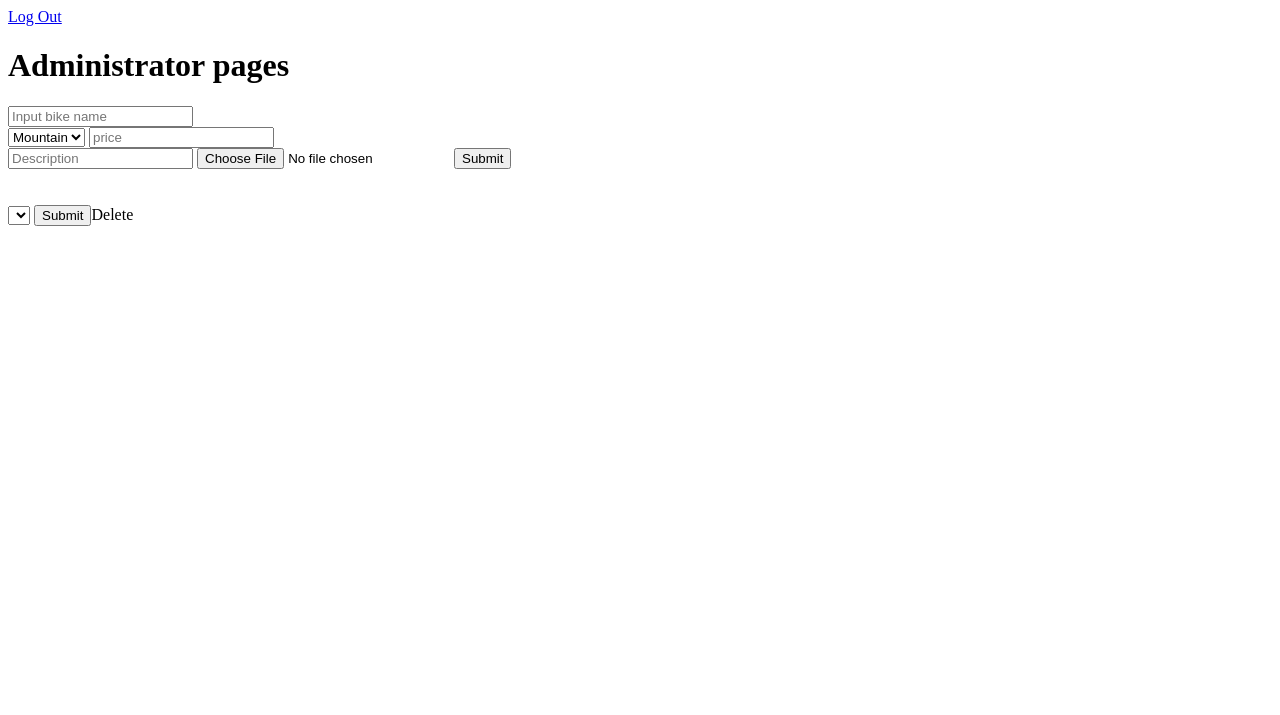
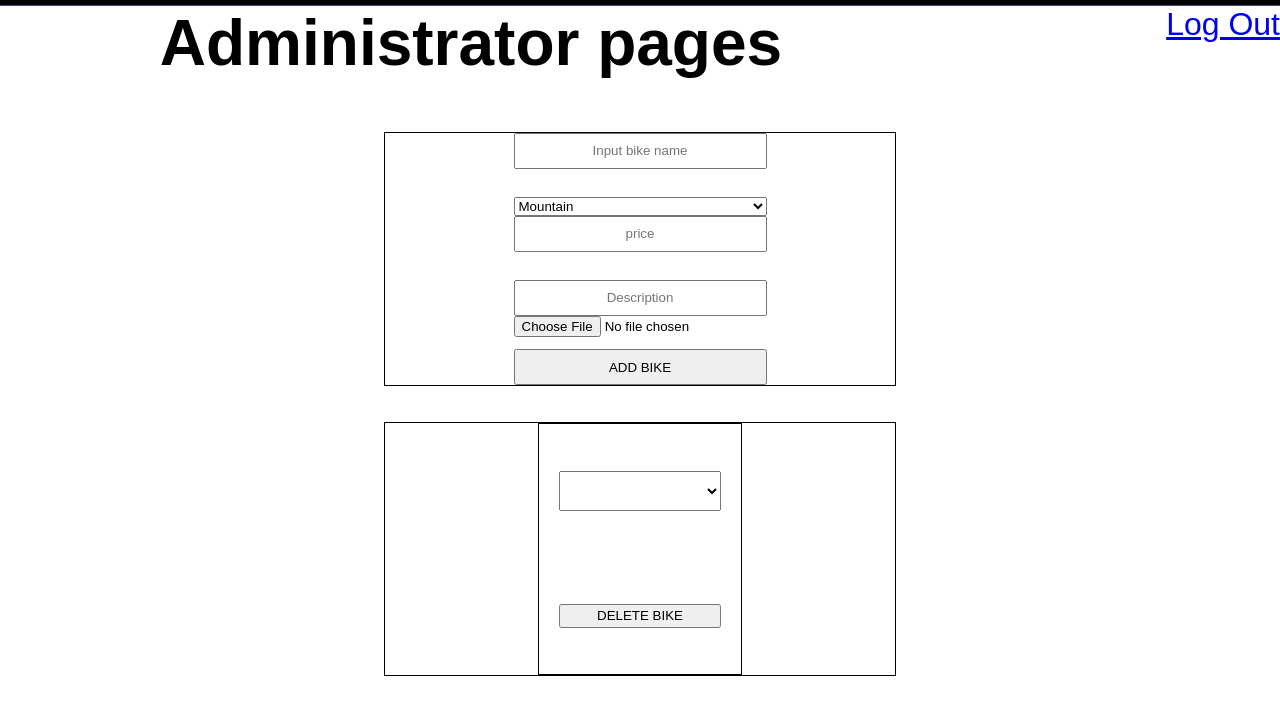
Before and after one commit to NathanH2111/BikeShop, a Flask app: page /administrator in a window 1280 px wide. Shown: the top 715 px of the page. Run offline with Flask 2, Linux system fonts and the light colour scheme; data that the repository does not hold is empty; parts of the project's set-up code (start-up, migrations or seed data) failed here and were passed over; some libraries are stand-ins or nearby versions.

Commit message:
styling changes

```diff
--- a/app.py
+++ b/app.py
@@ -2,8 +2,6 @@ from flask import *
 import os
 import bcrypt
 from app import app
-import urllib.request
-
 import re
 import data
 from werkzeug.utils import secure_filename
@@ -66,8 +64,10 @@ def addBikes():
          cur.close()
          con.close()
          return redirect(url_for('admin'))
+
       else:
          return redirect(url_for('admin'))
+
    if 'delete' in request.form:
       con = data.connect()
       cur = con.cursor()
@@ -78,8 +78,10 @@ def addBikes():
       cur.close()
       con.close()
       return redirect(url_for('admin'))
+
    print('Error')
    return redirect(url_for('admin'))
+
 @app.route("/")
 def renderIndex():return render_template('index.html')
 
--- a/data.py
+++ b/data.py
@@ -1,9 +1,9 @@
 from cryptography.fernet import Fernet
 import psycopg2
 def connect(): return psycopg2.connect(
-    database = 'analysis',
-    # user = 'postgres',
-    password = 'password',
+    database = 'flask_db',
+    user = 'postgres',
+    password = 'gabe1972',
     host = 'localhost'
 )
 
--- a/static/css/admin.css
+++ b/static/css/admin.css
@@ -0,0 +1,105 @@
+/* width */
+::-webkit-scrollbar {
+  width: 5px;
+}
+
+/* Track */
+::-webkit-scrollbar-track {
+  background: #f1f1f1;
+}
+
+/* Handle */
+::-webkit-scrollbar-thumb {
+  background: #888;
+}
+
+/* Handle on hover */
+::-webkit-scrollbar-thumb:hover {
+  background: #555;
+}
+
+*{
+    font-family:sans-serif;
+    margin:0;
+    padding:0;
+    box-sizing: border-box;
+}
+body {
+    width:100%;
+    height:80vh;
+    border-top:5px solid black;
+}
+.upload{
+    width:40%;
+    border: 1px solid black;
+    margin:auto;
+    height:40%;
+    display:flex;
+    flex-direction: column;
+    justify-content: flex-start;
+    align-items: center
+
+}
+.upload form{
+    display:flex;
+    flex-direction: column;
+    justify-content: space-around;
+    height:100%;
+    font-size: x-large;
+}
+.upload form input{
+    width:100%;
+    height:10vh;
+    text-align: center;
+}
+.delete{
+    width:40%;
+    height:40%;
+    border: 1px solid black;
+    display:flex;
+    flex-direction: column;
+    justify-content: flex-start;
+    margin:auto;
+}
+.delete form{
+    display:flex;
+    flex-direction: column;
+    justify-content: space-around;
+    height:100%;
+    font-size: x-large;
+    align-items: center;
+}
+.delete select{
+    height:5vh;
+    width:80%;
+}
+
+.delete input{
+    width:80%;
+    height:3vh;
+}
+.bike_list{
+    border-top:1px solid red;
+    width:100%;
+    height:60vh;
+    display:flex;
+    flex-direction: row;
+    justify-content:space-between;
+    align-items:center;
+}
+.bike_list ul{
+    display:flex;
+    flex-direction:row;
+    justify-items:space-between;
+}
+header{
+    width:100%;
+    height:20%;
+    border-top:1px solid red;
+    font-size:xx-large;
+    display:flex;
+    justify-content:flex-end
+}
+header h1{margin-right:30%;}
+
+header h1 a{margin-right:5px;}
--- a/templates/admin.html
+++ b/templates/admin.html
@@ -9,13 +9,14 @@
 </head>
 <body>
     <header>
+        <h1>Administrator pages</h1>
         <a href="http://localhost:5000/login">Log Out</a>
-        <h1>Administrator pages</h1>
+
     </header>
     <section id =bike_list>
         <ul id = bikes>
             {%for bike in bikes %}
-            <li><img src="static/uploads/{{bike[3]}}"> {{bike[0]}}<br/>$ {{bike[2]}}<br/></li>
+            <li><img src="static/uploads/{{bike[3]}}"><br/><div>{{bike[0]}}<br/> Price: $ {{bike[2]}}<br/></div></li>
             {%endfor%}
         </ul>
     </section>
@@ -30,8 +31,8 @@
             <input type="text" name = price = price placeholder =price>
             <br/>
             <input type="text" name ='description' placeholder ='Description'>
-            <input type = file name = 'file' placeholder ='inser file here'>
-            <input type="submit" name = add value ='Submit'>
+            <input type = file name = 'file'>
+            <input type="submit" name = add value ='ADD BIKE'>
         </form>
     </section>
     <br/>
@@ -43,7 +44,7 @@
             <option value ="{{bike[0]}}">{{bike[0]}}</option>
         {% endfor %}
         </select>
-        <input type="submit" name="delete" value="Submit">Delete</input>
+        <input type="submit" name="delete" value="DELETE BIKE"></input>
         </form>
     </section>
 
```
Also changed, not shown: static/css/login.css (+20 -0 lines), static/css/main.css (+20 -0 lines), static/css/register.css (+19 -0 lines), static/css/styles.css (+20 -0 lines).
